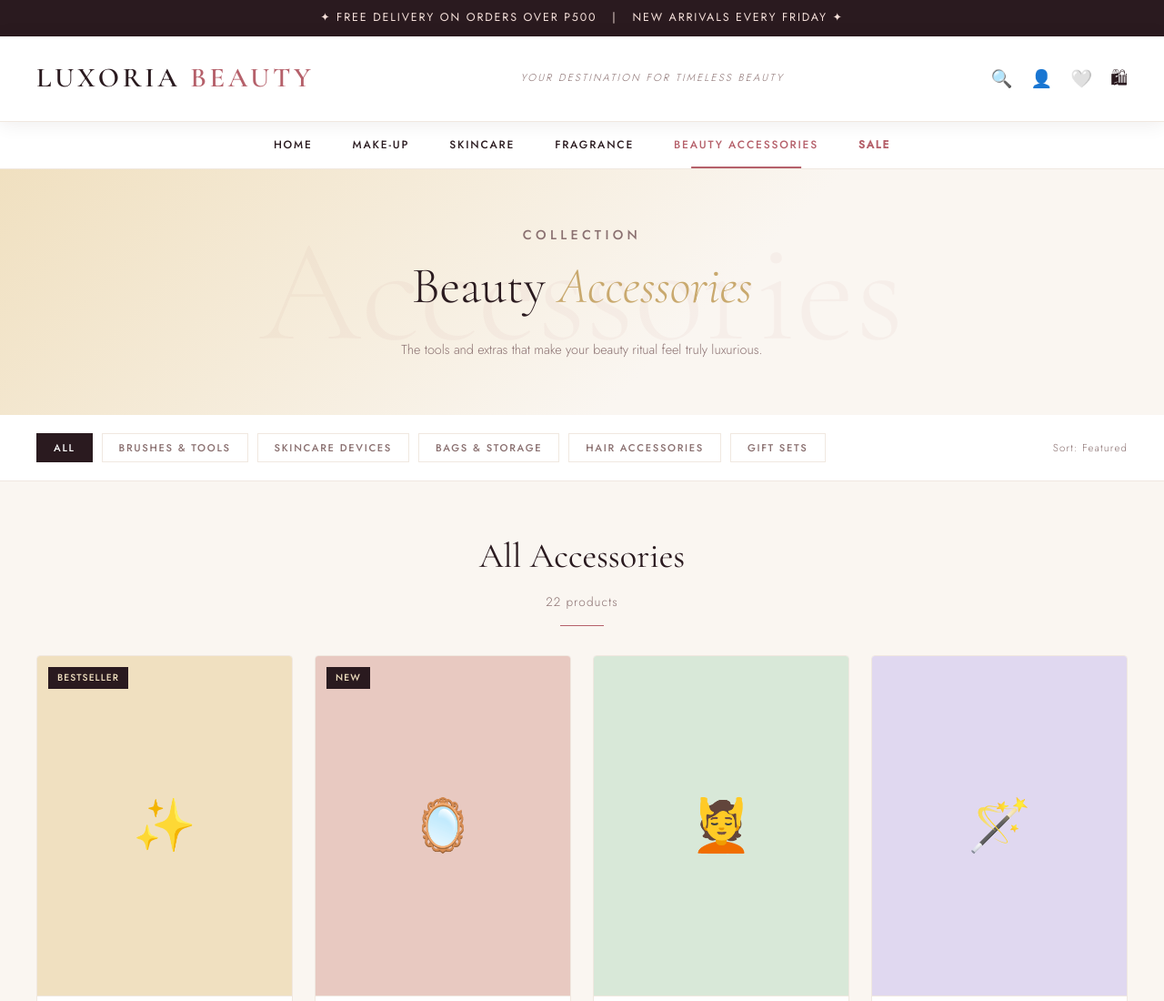
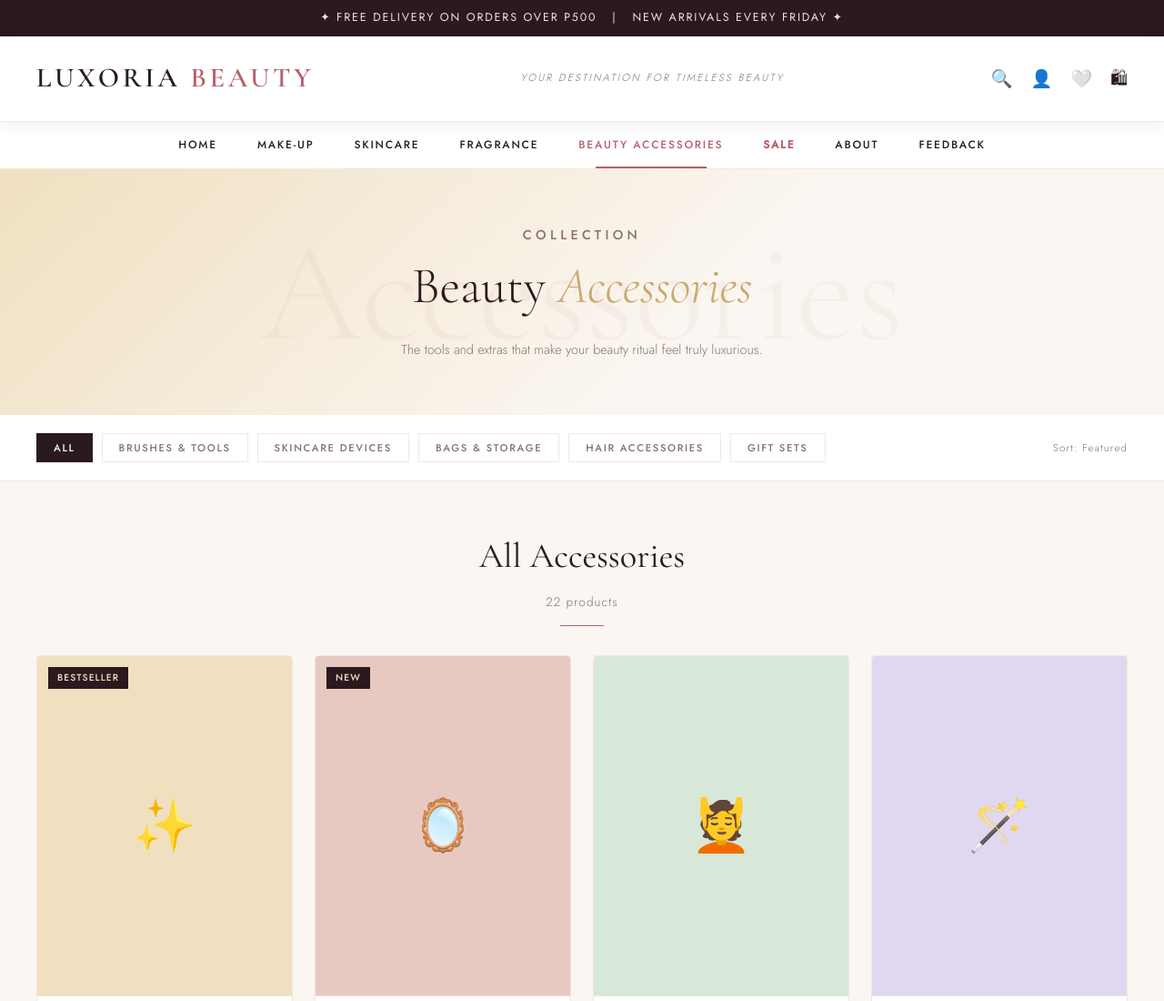
Before and after one commit to bida25-289/test, a plain HTML site: page Beauty accessories.html in a window 1280 px wide. Shown: the top 1100 px of the page at 91% size. Drawn offline with nearby package versions, Linux system fonts and the light colour scheme.

Commit message:
Update Beauty accessories.html

```diff
--- a/Beauty accessories.html
+++ b/Beauty accessories.html
@@ -73,6 +73,8 @@
     <a href="Fragrance.html">Fragrance</a>
     <a href="Beauty accessories.html" class="active">Beauty Accessories</a>
     <a href="sale.html" class="sale">Sale</a>
+    <a href="about.html">About</a>
+    <a href="feedback.html">Feedback</a>
   </nav>
 
   <section class="page-hero">
```
